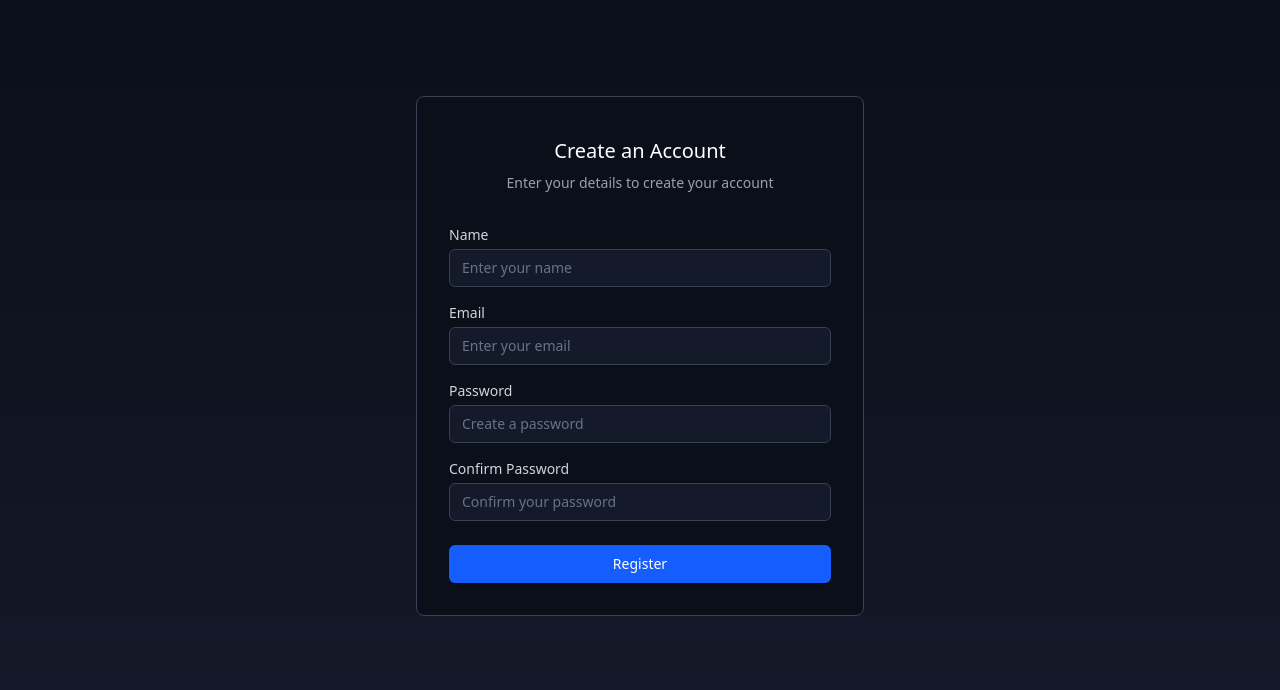
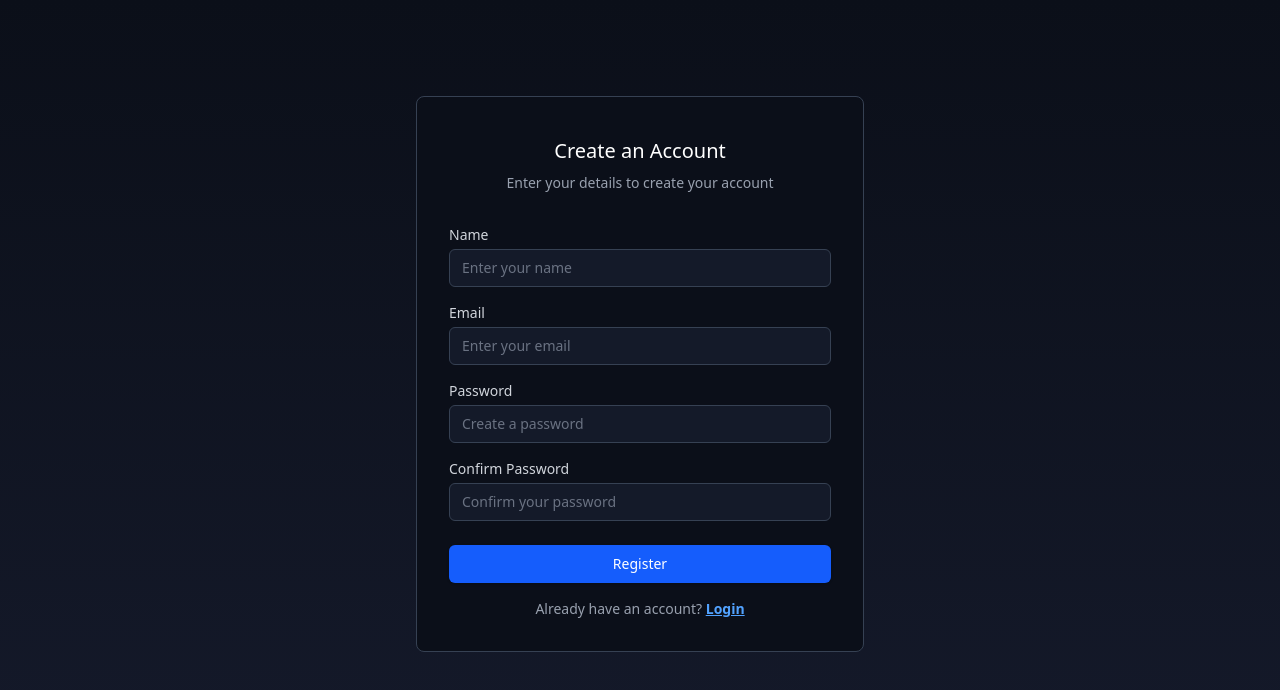
Before and after one commit to ChansaKashellMwenya/Intern, a React (Vite) app: page /register in a window 1280 px wide. Shown: the top 690 px of the page. Built offline with nearby package versions, Linux system fonts and the light colour scheme.

Commit message:
Added the Login Link

```diff
--- a/src/components/RegistrationPage.jsx
+++ b/src/components/RegistrationPage.jsx
@@ -1,4 +1,5 @@
 import React, { useState } from 'react';
+import { Link } from 'react-router-dom';
 
 const RegisterPage = () => {
   const [name, setName] = useState('');
@@ -104,6 +105,15 @@ const RegisterPage = () => {
                 </button>
               </div>
             </form>
+
+            <div className="mt-4 text-center text-sm">
+              <p className="text-gray-400">
+                Already have an account?{' '}
+                <Link to="/" className="font-bold text-blue-400 hover:text-blue-300 underline">
+                  Login
+                </Link>
+              </p>
+            </div>
           </div>
         </div>
       </div>
```
